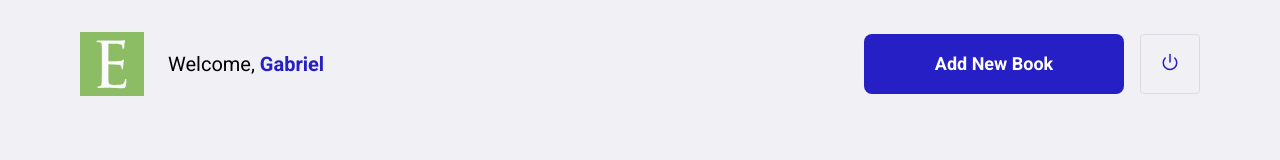
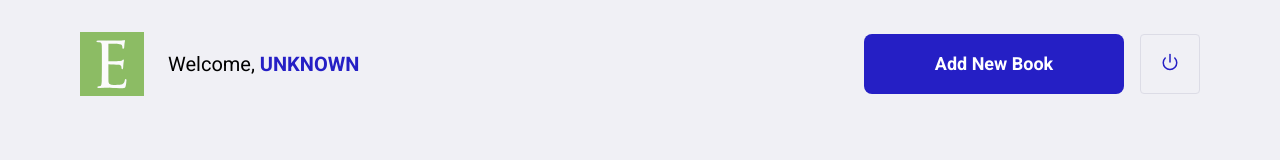
Before and after one commit to da0hn/another-react-library-manager, a React (Create React App) app: page /books in a window 1280 px wide. Shown: the top 160 px of the page. Built offline with nearby package versions, Linux system fonts and the light colour scheme; no server answers.

Commit message:
fix: show correctly current username

```diff
--- a/src/pages/Books/index.tsx
+++ b/src/pages/Books/index.tsx
@@ -11,6 +11,7 @@ export default function Books() {
   const [ books, setBooks ] = useState<BookItem[]>([]);
 
   const accessToken = getVariable(StorageVariables.ACCESS_TOKEN);
+  const currentUsername = getVariable(StorageVariables.USERNAME);
 
   const navigate = useNavigate();
 
@@ -44,7 +45,7 @@ export default function Books() {
     <div className="book-container">
       <header>
         <img src={logoImage} alt="Library Logo"/>
-        <span>Welcome, <strong>Gabriel</strong></span>
+        <span>Welcome, <strong>{currentUsername?.toUpperCase() ?? 'UNKNOWN'}</strong></span>
         <Link className="button" to="/book/new">Add New Book</Link>
         <button type="button" onClick={() => onLogout()}>
           <FiPower size={18} color="#251fc5"></FiPower>
```
